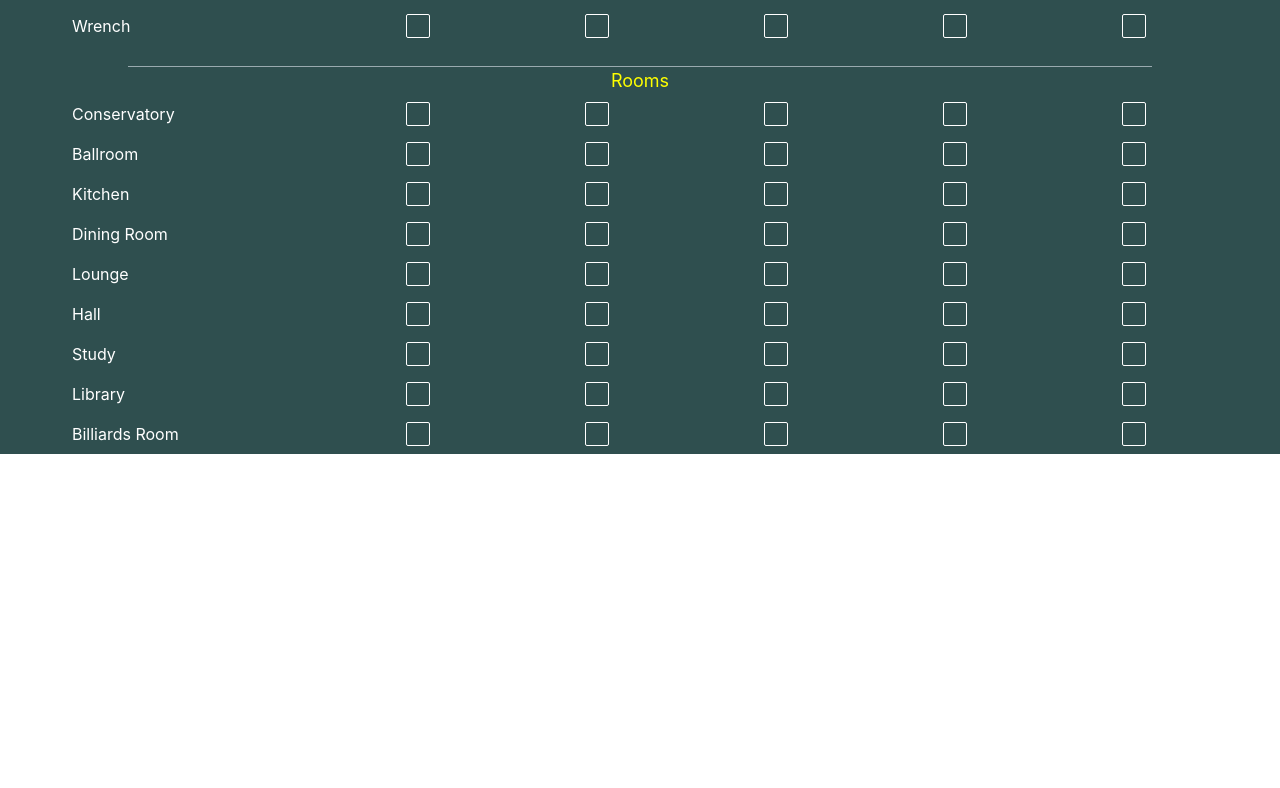
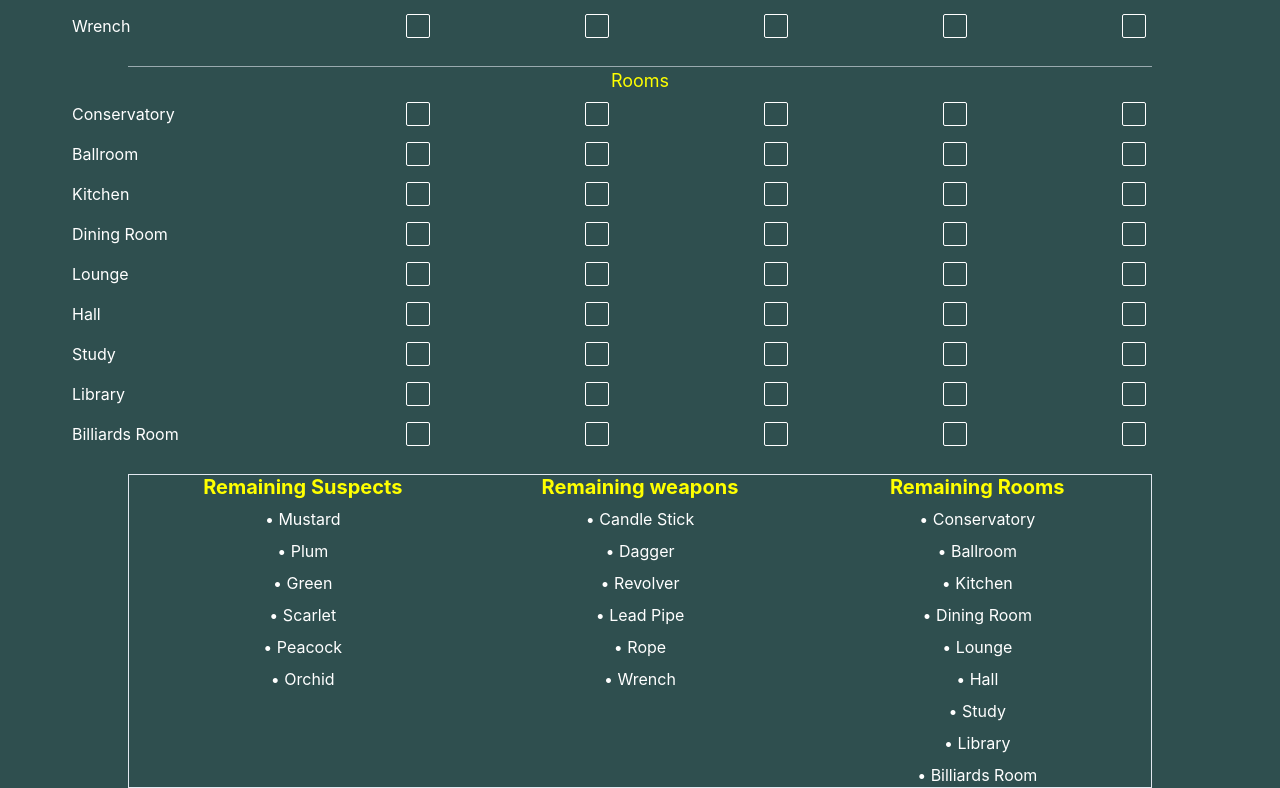
Before and after one commit to Liiaam93/cluedo-card, a React (Create React App) app: page / in a window 1280 px wide. Shown: the part 644-1432 px from the top of the page. Before the commit the page ends 1098 px from the top, so only its background shows below. Built offline with nearby package versions, Linux system fonts and the light colour scheme.

Commit message:
feature update
added remaining suspects/weapons/rooms list

```diff
--- a/src/App.tsx
+++ b/src/App.tsx
@@ -1,18 +1,67 @@
-import { Box, Divider, Grid, Heading, Input, Text } from "@chakra-ui/react";
+import {
+  Box,
+  Divider,
+  Flex,
+  Grid,
+  Heading,
+  HStack,
+  Input,
+  Text,
+  VStack,
+} from "@chakra-ui/react";
+import { useState } from "react";
 import Clue from "./components/Clue";
 import Header from "./components/Header";
 
+const weaponList = [
+  "Candle Stick",
+  "Dagger",
+  "Revolver",
+  "Lead Pipe",
+  "Rope",
+  "Wrench",
+];
+
+const suspectList = [
+  "Mustard",
+  "Plum",
+  "Green",
+  "Scarlet",
+  "Peacock",
+  "Orchid",
+];
+const roomList = [
+  "Conservatory",
+  "Ballroom",
+  "Kitchen",
+  "Dining Room",
+  "Lounge",
+  "Hall",
+  "Study",
+  "Library",
+  "Billiards Room",
+];
+
 function App() {
-  const suspects = ["Mustard", "Plum", "Green", "Scarlet", "Peacock", "Orchid"];
-  const weapons = [
+  const [weapons, setWeapons] = useState([
     "Candle Stick",
     "Dagger",
     "Revolver",
     "Lead Pipe",
     "Rope",
     "Wrench",
-  ];
-  const rooms = [
+  ]);
+
+  const [suspects, setSuspects] = useState([
+    "Mustard",
+    "Plum",
+    "Green",
+    "Scarlet",
+    "Peacock",
+    "Orchid",
+  ]);
+
+  const [rooms, setRooms] = useState([
     "Conservatory",
     "Ballroom",
     "Kitchen",
@@ -22,7 +71,8 @@ function App() {
     "Study",
     "Library",
     "Billiards Room",
-  ];
+  ]);
+
   return (
     <Box height={"100%"} background={"darkslategray"} color="white">
       <Header />
@@ -40,24 +90,62 @@ function App() {
       <Text pt="5" textAlign={"center"} fontSize="lg" color={"yellow"}>
         Suspects
       </Text>
-      {suspects.map((suspect) => (
-        <Clue name={suspect} />
+      {suspectList.map((s) => (
+        <Clue name={s} suspects={suspects} setSuspects={setSuspects} />
       ))}
 
       <Divider w="80%" m="auto" pt="5" />
       <Text textAlign={"center"} fontSize="lg" color={"yellow"}>
         Weapons
       </Text>
-      {weapons.map((weapon) => (
-        <Clue name={weapon} />
+
+      {weaponList.map((w) => (
+        <Clue name={w} weapons={weapons} setWeapons={setWeapons} />
       ))}
       <Divider w="80%" pt="5" m="auto" />
       <Text textAlign={"center"} fontSize="lg" color={"yellow"}>
         Rooms
       </Text>
-      {rooms.map((room) => (
-        <Clue name={room} />
+      {roomList.map((r) => (
+        <Clue name={r} rooms={rooms} setRooms={setRooms} />
       ))}
+      <Flex
+        justifyContent={"center"}
+        mt="5"
+        marginX={["2vw", "10vw"]}
+        borderWidth={1}
+      >
+        <VStack w={"33%"}>
+          <Heading textAlign={"center"} size={["xs", "md"]} color="yellow">
+            Remaining Suspects
+          </Heading>
+          {suspects.map((s) => (
+            <Text textAlign={"center"} fontSize={["xs", "md"]}>
+              • {s}
+            </Text>
+          ))}
+        </VStack>
+        <VStack w={"33%"}>
+          <Heading textAlign={"center"} size={["xs", "md"]} color="yellow">
+            Remaining weapons
+          </Heading>
+          {weapons.map((w) => (
+            <Text textAlign={"center"} fontSize={["xs", "md"]}>
+              • {w}
+            </Text>
+          ))}
+        </VStack>
+        <VStack w={"33%"}>
+          <Heading textAlign={"center"} size={["xs", "md"]} color="yellow">
+            Remaining Rooms
+          </Heading>
+          {rooms.map((r) => (
+            <Text textAlign={"center"} fontSize={["xs", "md"]}>
+              • {r}
+            </Text>
+          ))}
+        </VStack>
+      </Flex>
     </Box>
   );
 }
--- a/src/components/CheckBox.tsx
+++ b/src/components/CheckBox.tsx
@@ -1,7 +1,17 @@
 import { Box, Text } from "@chakra-ui/react";
 import React, { useState } from "react";
 
-const CheckBox = () => {
+type Props = {
+  name: string;
+  weapons?: string[];
+  setWeapons?: React.Dispatch<React.SetStateAction<string[]>>;
+  rooms?: string[];
+  setRooms?: React.Dispatch<React.SetStateAction<string[]>>;
+  suspects?: string[];
+  setSuspects?: React.Dispatch<React.SetStateAction<string[]>>;
+};
+
+const CheckBox = (props: Props) => {
   const [icon, setIcon] = useState("");
   const [iconColor, setIconColor] = useState("");
 
@@ -9,9 +19,29 @@ const CheckBox = () => {
     if (icon === "") {
       setIcon("X");
       setIconColor("red");
+      if (props.weapons && props.setWeapons) {
+        props.setWeapons(props.weapons.filter((w) => !w.includes(props.name)));
+      }
+      if (props.rooms && props.setRooms) {
+        props.setRooms(props.rooms?.filter((r) => !r.includes(props.name)));
+      }
+      if (props.suspects && props.setSuspects) {
+        props.setSuspects(
+          props.suspects?.filter((s) => !s.includes(props.name))
+        );
+      }
     } else if (icon === "X") {
       setIcon("?");
       setIconColor("blue");
+      if (props.weapons && props.setWeapons) {
+        props.setWeapons([...props.weapons, props.name]);
+      }
+      if (props.rooms && props.setRooms) {
+        props.setRooms([...props.rooms, props.name]);
+      }
+      if (props.suspects && props.setSuspects) {
+        props.setSuspects([...props.suspects, props.name]);
+      }
     } else if (icon === "?") {
       setIcon("");
       setIconColor("");
--- a/src/components/Clue.tsx
+++ b/src/components/Clue.tsx
@@ -4,19 +4,16 @@ import CheckBox from "./CheckBox";
 
 type Props = {
   name: string;
+  weapons?: string[];
+  setWeapons?: React.Dispatch<React.SetStateAction<string[]>>;
+  rooms?: string[];
+  setRooms?: React.Dispatch<React.SetStateAction<string[]>>;
+  suspects?: string[];
+  setSuspects?: React.Dispatch<React.SetStateAction<string[]>>;
 };
 const Clue: React.FC<Props> = (props) => {
   const [icon, setIcon] = useState("");
 
-  const setChecked = () => {
-    if (icon === "") {
-      setIcon("X");
-    } else if (icon === "X") {
-      setIcon("?");
-    } else if (icon === "?") {
-      setIcon("");
-    }
-  };
   return (
     <Grid
       templateColumns="repeat(6, 1fr)"
@@ -29,11 +26,51 @@ const Clue: React.FC<Props> = (props) => {
         {props.name}
       </Text>
 
-      <CheckBox />
-      <CheckBox />
-      <CheckBox />
-      <CheckBox />
-      <CheckBox />
+      <CheckBox
+        name={props.name}
+        weapons={props.weapons}
+        setWeapons={props.setWeapons}
+        rooms={props.rooms}
+        setRooms={props.setRooms}
+        suspects={props.suspects}
+        setSuspects={props.setSuspects}
+      />
+      <CheckBox
+        name={props.name}
+        weapons={props.weapons}
+        setWeapons={props.setWeapons}
+        rooms={props.rooms}
+        setRooms={props.setRooms}
+        suspects={props.suspects}
+        setSuspects={props.setSuspects}
+      />
+      <CheckBox
+        name={props.name}
+        weapons={props.weapons}
+        setWeapons={props.setWeapons}
+        rooms={props.rooms}
+        setRooms={props.setRooms}
+        suspects={props.suspects}
+        setSuspects={props.setSuspects}
+      />
+      <CheckBox
+        name={props.name}
+        weapons={props.weapons}
+        setWeapons={props.setWeapons}
+        rooms={props.rooms}
+        setRooms={props.setRooms}
+        suspects={props.suspects}
+        setSuspects={props.setSuspects}
+      />
+      <CheckBox
+        name={props.name}
+        weapons={props.weapons}
+        setWeapons={props.setWeapons}
+        rooms={props.rooms}
+        setRooms={props.setRooms}
+        suspects={props.suspects}
+        setSuspects={props.setSuspects}
+      />
     </Grid>
   );
 };
```
